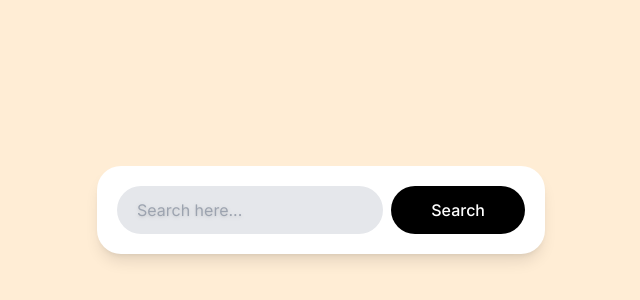
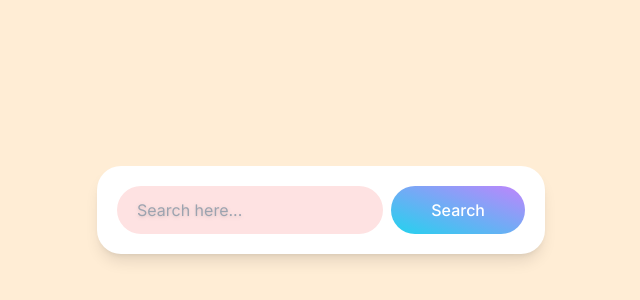
Before and after one commit to jiwonkim16/Carrot-Market-Reloaded, a Next.js app: page / in a window 1280 px wide. Shown: the part 190-490 px from the top of the page, without its empty margins (319-959 px from the left). Built offline with nearby package versions, Linux system fonts and the light colour scheme.

Commit message:
Form Modifiers

```diff
--- a/app/page.tsx
+++ b/app/page.tsx
@@ -3,11 +3,12 @@ export default function Home() {
     <main className="bg-gray-100 h-screen sm:bg-red-100 md:bg-green-100 lg:bg-cyan-100 xl:bg-orange-100 2xl:bg-purple-100 flex items-center justify-center p-5">
       <div className="bg-white w-full shadow-lg p-5 rounded-3xl max-w-md flex flex-col md:flex-row gap-2">
         <input
-          className="w-full rounded-full h-12 bg-gray-200 pl-5 outline-none ring ring-transparent focus:ring-orange-500 focus:ring-offset-2 transition-shadow placeholder:drop-shadow"
+          className="w-full peer invalid:bg-red-100 invalid:focus:ring-red-500 rounded-full h-12 bg-gray-200 pl-5 outline-none ring ring-transparent focus:ring-green-500 focus:ring-offset-2 transition-shadow placeholder:drop-shadow"
           type="text"
+          required
           placeholder="Search here..."
         />
-        <button className="bg-black text-white py-2 rounded-full active:scale-90 transition-transform font-medium outline-none md:px-10">
+        <button className="bg-gradient-to-tr from-cyan-400 to-purple-400 peer-invalid:bg-red-100 text-white py-2 rounded-full active:scale-90 transition-transform font-medium outline-none md:px-10">
           Search
         </button>
       </div>
```
